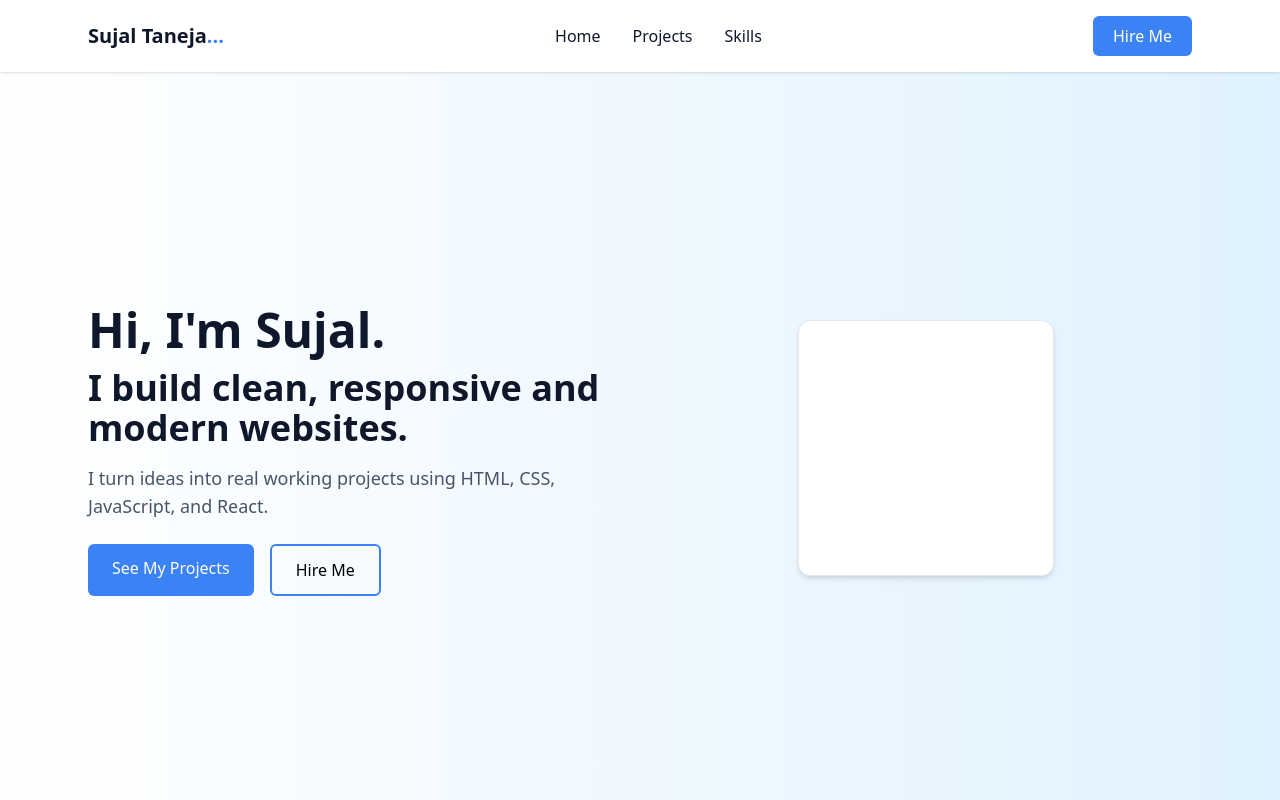
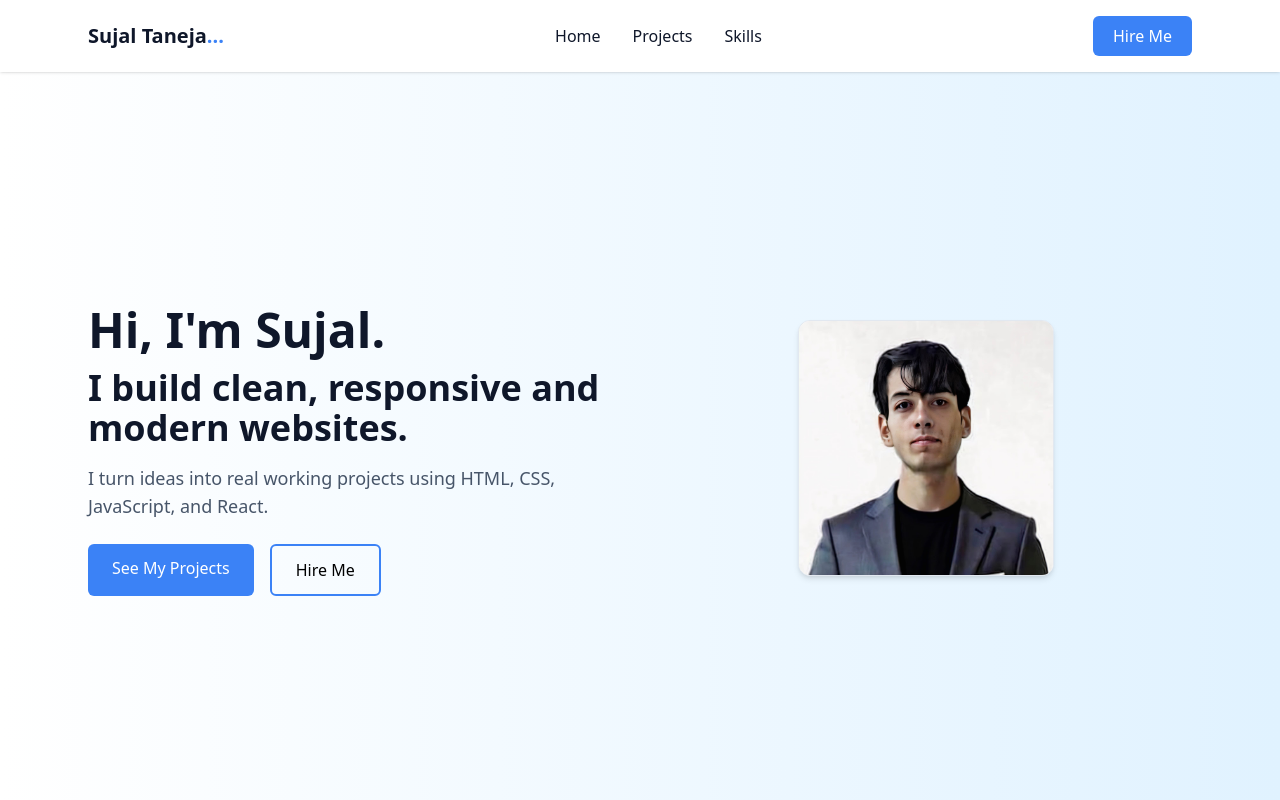
Before and after one commit to mniSujalTaneja/Portfolio, a React (Vite) app: page / in a window 1280 px wide. Shown: the top 800 px of the page. Built offline with nearby package versions, Linux system fonts and the light colour scheme.

Commit message:
add photo

```diff
--- a/src/components/Hero/Hero.jsx
+++ b/src/components/Hero/Hero.jsx
@@ -1,5 +1,5 @@
 import React from 'react'
-
+import photo from "../../assets/photo.jpeg"
 const Hero = () => {
     return (
         <section id='home' className='w-full min-h-screen flex items-center bg-gradient-to-r from-white to-[#E0F2FF] pt-24'>
@@ -25,7 +25,13 @@ const Hero = () => {
                     </div>
                 </div>
                 <div className='flex mt-10 items-center justify-center md:mt-0'>
-                    <div className='w-40 h-40 md:w-64 md:h-64 bg-white shadow-md rounded-xl border border-[#E2E8F0]'></div>
+                    <div className='w-40 h-40 md:w-64 md:h-64 bg-white shadow-md rounded-xl border border-[#E2E8F0] overflow-hidden'>
+                        <img
+                            src={photo}
+                            alt="Sujal"
+                            className="w-full h-full object-cover"
+                        />
+                    </div>
                 </div>
             </div>
 
```
Also changed, not shown: src/assets/photo.jpeg (added).
